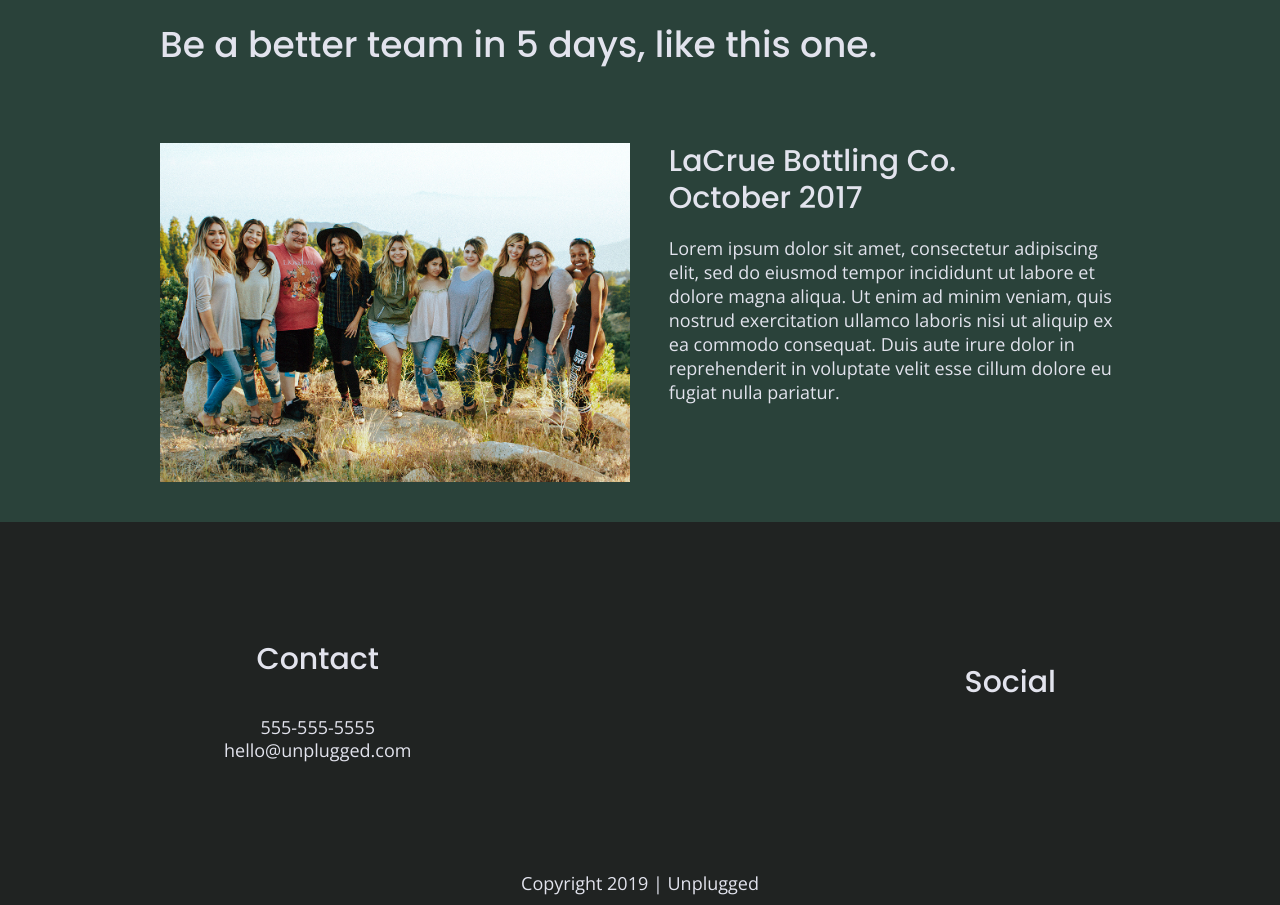
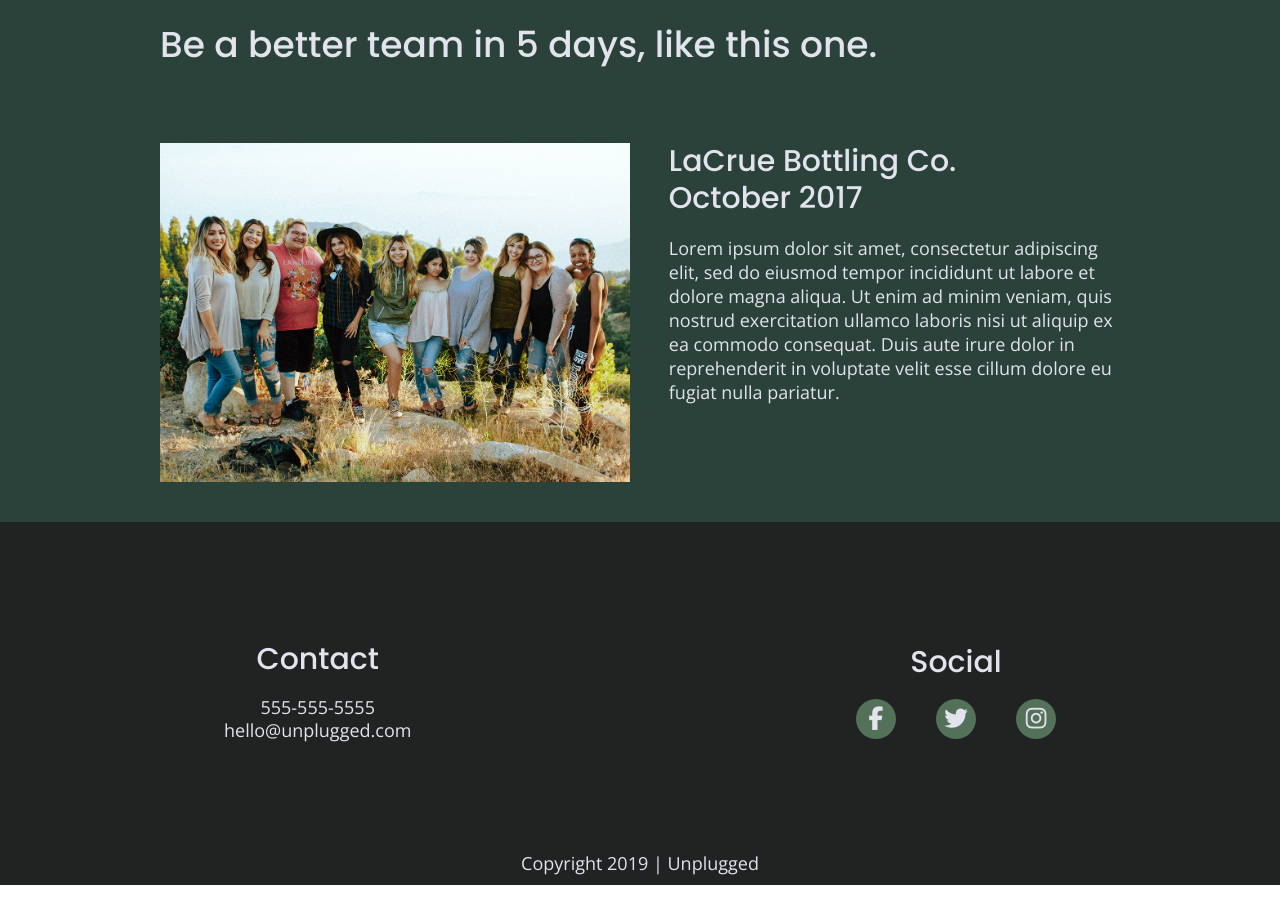
Before and after one commit to jesicachaya/unplugged-retreat, a website built with Parcel: page index.html in a window 1280 px wide. Shown: the part 1977-2882 px from the top of the page. Built offline with nearby package versions, Linux system fonts and the light colour scheme.

Commit message:
Added social media icons to footer

```diff
--- a/css/main.css
+++ b/css/main.css
@@ -246,8 +246,27 @@ footer .copyright {
 }
 
 footer h4 {
-  font-size: 1.5em;
-  margin-bottom: 40px;
+  font-size: 1.125em;
+  margin-bottom: 20px;
+}
+
+.social-icons p i {
+  font-size: 1.3125em;
+}
+
+.social-icons p {
+  width: 40px;
+  height: 40px;
+  color: #e2e3ed;
+  background-color:#527158;
+  border-radius: 50%;
+  display: flex;
+  justify-content: center;
+  align-items: center;
+}
+
+footer address p {
+  line-height: 1.285;
 }
 
 /* -------------------- Mobile Styles - Homepage -------------------- */
@@ -690,6 +709,10 @@ footer p {
   line-height: 1.285;
 }
 
+footer .social-icons {
+  width: 12.5em;
+  justify-content: space-between;
+}
 
 /* ==========================================================================
 About Page
--- a/index.html
+++ b/index.html
@@ -156,9 +156,9 @@
         <div class="social">
           <h4>Social</h4>
           <div class="social-icons">
-            <p><a href="http://www.facebook.com/skillcrush" target="_blank"></a></p>
-            <p><a href="http://www.twitter.com/skillcrush" target="_blank"></a></p>
-            <p><a href="http://www.instagram.com/skillcrush" target="_blank"></a></p>
+            <p><a href="http://www.facebook.com/skillcrush" target="_blank"><i class="fab fa-facebook-f"></i></a></p>
+            <p><a href="http://www.twitter.com/skillcrush" target="_blank"><i class="fab fa-twitter"></i></a></p>
+            <p><a href="http://www.instagram.com/skillcrush" target="_blank"><i class="fab fa-instagram"></i></a></p>
           </div>
         </div>
       </div> <!-- footer content ends -->
```
Also changed, not shown: about/index.html (+3 -3 lines), faq/index.html (+3 -3 lines).
